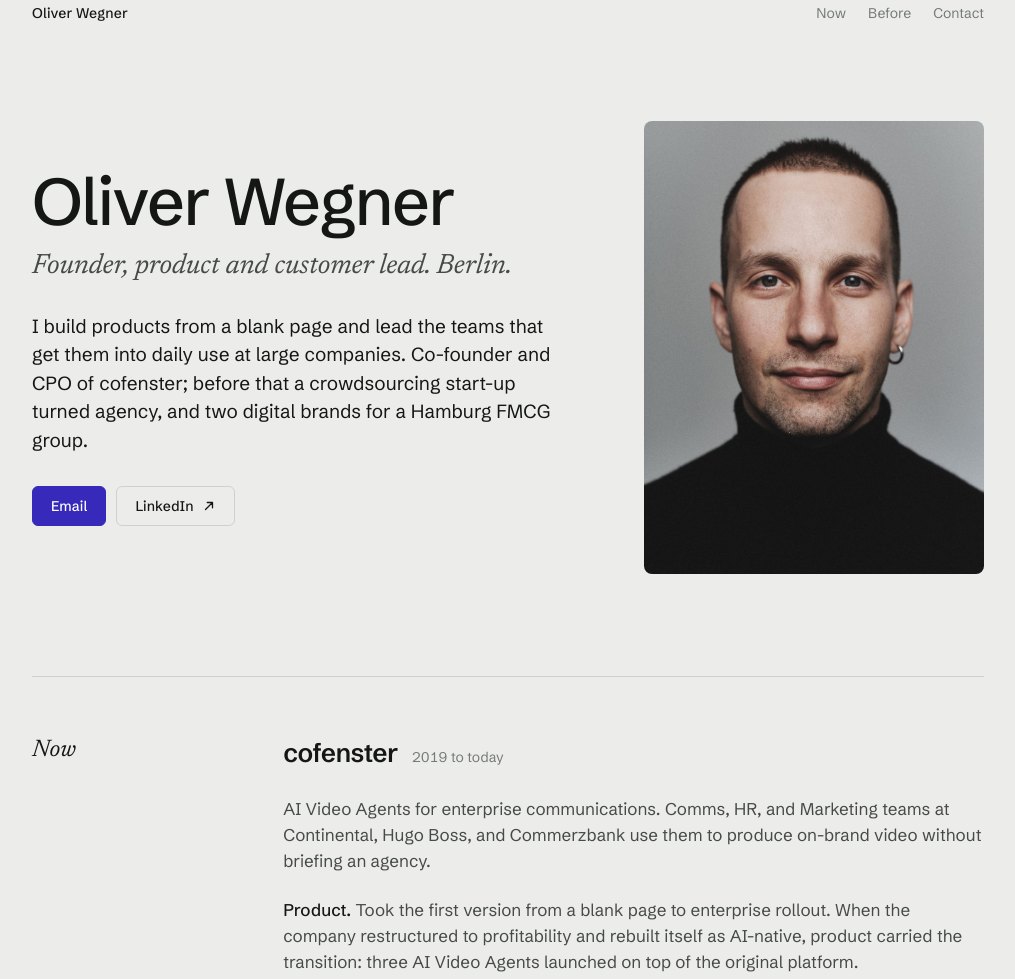
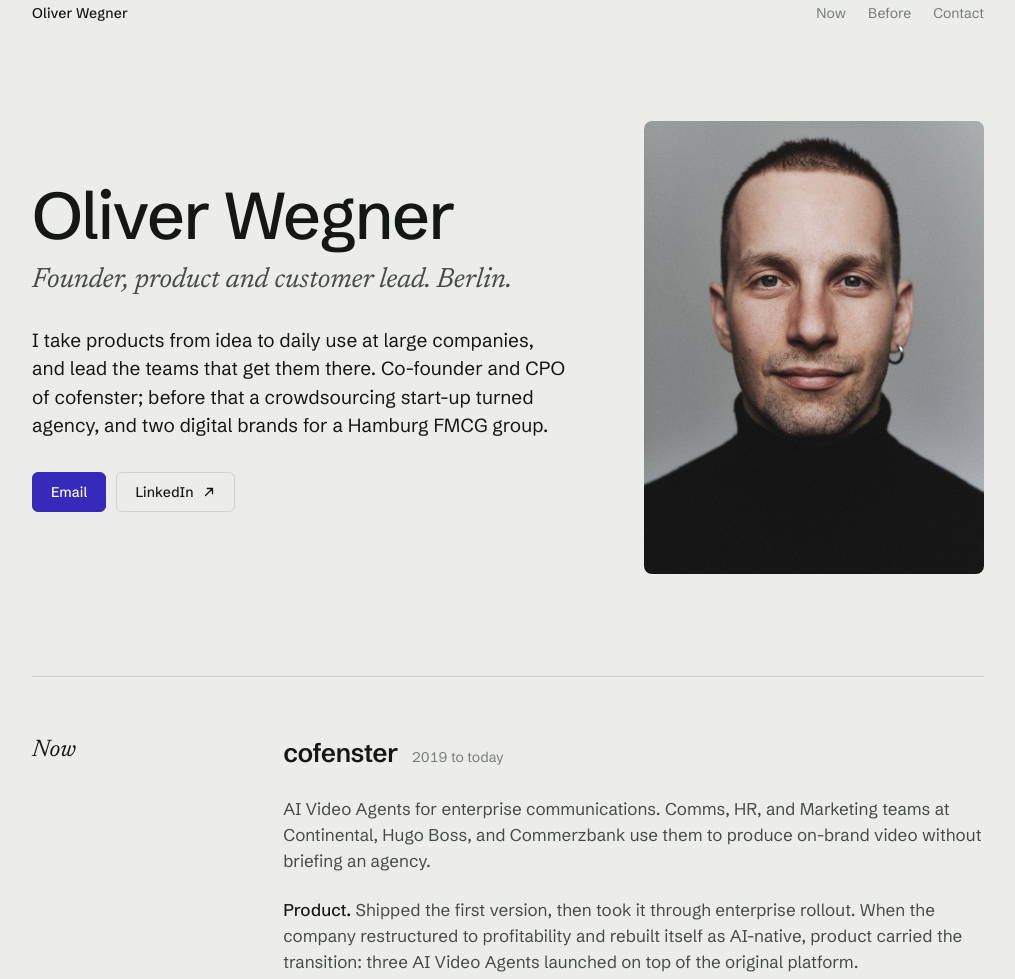
Before and after one commit to olli-pixel/oliver-wegner.com, a plain HTML site: page index.html in a window 1280 px wide. Shown: the part 45-1024 px from the top of the page, without its empty margins (132-1147 px from the left). Drawn offline with Linux system fonts and the light colour scheme.

Commit message:
Copy: replace 'blank page' phrasing in hero and product paragraph

```diff
--- a/index.html
+++ b/index.html
@@ -295,7 +295,7 @@
     <div>
       <h1>Oliver Wegner</h1>
       <p class="role">Founder, product and customer lead. Berlin.</p>
-      <p class="lede">I build products from a blank page and lead the teams that get them into daily use at large companies. Co-founder and CPO of cofenster; before that a crowdsourcing start-up turned agency, and two digital brands for a Hamburg FMCG group.</p>
+      <p class="lede">I take products from idea to daily use at large companies, and lead the teams that get them there. Co-founder and CPO of cofenster; before that a crowdsourcing start-up turned agency, and two digital brands for a Hamburg FMCG group.</p>
       <div class="actions">
         <a class="btn primary" href="mailto:olli@cofenster.com">Email</a>
         <a class="btn" href="https://www.linkedin.com/in/oliver-wegner-b18b89224/" target="_blank" rel="noopener">LinkedIn
@@ -316,7 +316,7 @@
         <span class="since">2019 to today</span>
       </div>
       <p>AI Video Agents for enterprise communications. Comms, HR, and Marketing teams at Continental, Hugo Boss, and Commerzbank use them to produce on-brand video without briefing an agency.</p>
-      <p><strong>Product.</strong> Took the first version from a blank page to enterprise rollout. When the company restructured to profitability and rebuilt itself as AI-native, product carried the transition: three AI Video Agents launched on top of the original platform.</p>
+      <p><strong>Product.</strong> Shipped the first version, then took it through enterprise rollout. When the company restructured to profitability and rebuilt itself as AI-native, product carried the transition: three AI Video Agents launched on top of the original platform.</p>
       <p><strong>Customers.</strong> Ran customer success across around 100 enterprise accounts, onboarding to renewal. The number I manage to is usage, not seats: clients average 10+ videos a month.</p>
 
       <dl class="facts">
```
